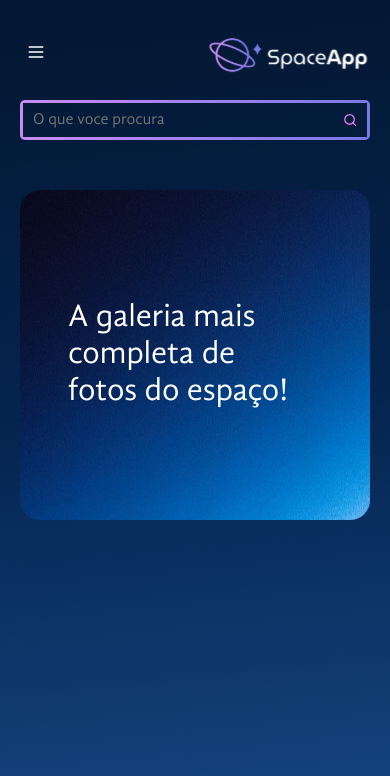
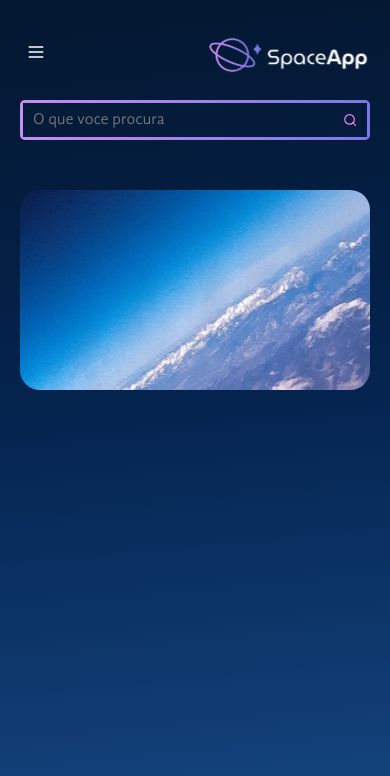
Before and after one commit to ThomazHilario/React-One, a React (Vite) app in the folder space-app/: page / in a window 390 px wide. Shown: the top 776 px of the page. Built offline with nearby package versions, Linux system fonts and the light colour scheme.

Commit message:
style: Banner.jsx
- Deixar o componente responsivo.

```diff
--- a/space-app/src/Components/Banner/index.jsx
+++ b/space-app/src/Components/Banner/index.jsx
@@ -4,10 +4,11 @@ import styled from 'styled-components'
 import banner from '../../assets/imagens/banner.svg'
 
 const ContentBanner = styled.div`
-    height: 330px;
+    height: 200px;
     width: 100%;
     background-image: url(${banner});
     background-size: cover;
+    background-position: center center;
     background-repeat: no-repeat;
     display: flex;
     align-items: center;
@@ -15,11 +16,28 @@ const ContentBanner = styled.div`
     border-radius: 20px;
 
     h1{
-        width: 230px;
+        display:none;
+        width:250px;
         font-weight: 400;
         font-size: 2rem;
         word-wrap: break-word;
         color: rgba(255, 255, 255, 1);
+    }
+
+    @media screen and (min-width:400px){
+        &{
+            height: 230px;
+        }
+
+        h1{
+            display: block;
+        }
+    }
+
+    @media screen and (min-width:1024px){
+        &{
+            height: 280px;
+        }
     }
 `
 
```
